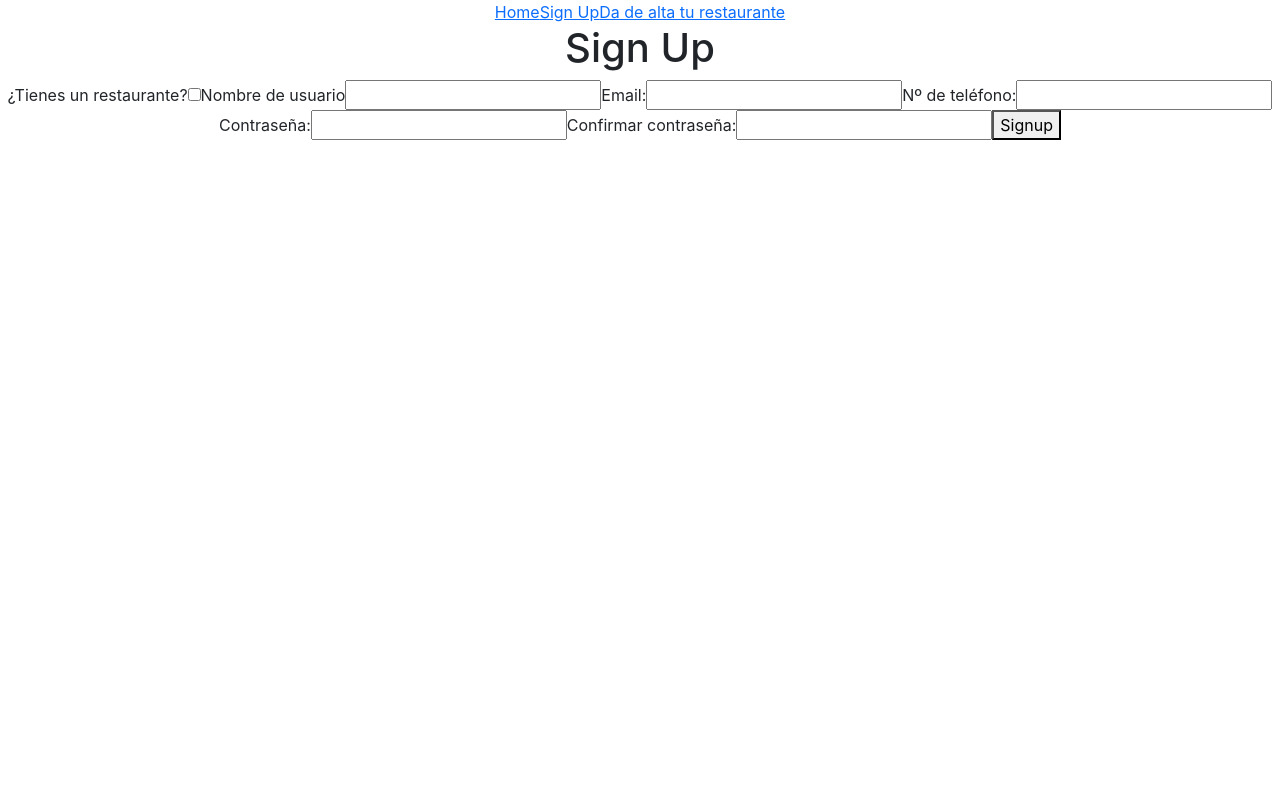
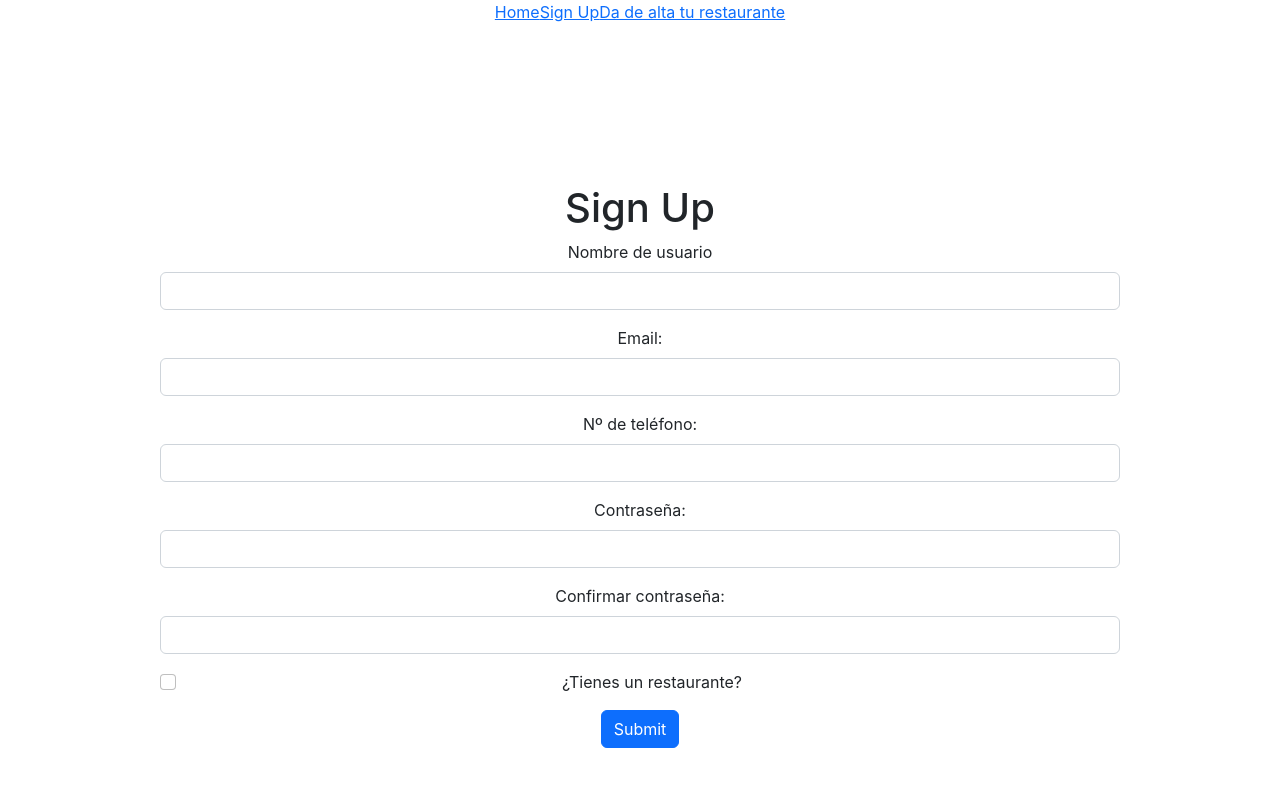
Before and after one commit to MoniIgnacio/client-sibarita, a React (Create React App) app: page /signup in a window 1280 px wide. Shown: the top 786 px of the page. Built offline with nearby package versions, Linux system fonts and the light colour scheme; no server answers.

Commit message:
add some styles in Form Signup

```diff
--- a/src/pages/Signup.jsx
+++ b/src/pages/Signup.jsx
@@ -1,6 +1,9 @@
 import { useState } from "react";
 import { useNavigate } from "react-router-dom";
 import { signupService } from "../pages/services/auth.services";
+
+import Button from "react-bootstrap/Button";
+import Form from "react-bootstrap/Form";
 
 function Signup() {
   const navigate = useNavigate();
@@ -50,60 +53,68 @@ function Signup() {
   };
 
   return (
-    <div>
+    <div style={{padding: '20vh'}}>
       <h1>Sign Up</h1>
 
-      <form onSubmit={handleSignup}>
-        <label>¿Tienes un restaurante?</label>
-        <input
-          type="checkbox"
-          name="role"
-          value={"owner"}
-          onChange={handleRoleChange}
-        />
-        <label>Nombre de usuario</label>
-        <input
-          type="text"
+      <Form onSubmit={handleSignup}>
+        <fieldset>
+          <Form.Group className="mb-3">
+            <Form.Label htmlFor="disabledTextInput">Nombre de usuario</Form.Label>
+            <Form.Control id="disabledTextInput" type="text"
           name="username"
           value={username}
-          onChange={handleUsernameChange}
-        />
+          onChange={handleUsernameChange} />
+          </Form.Group>
 
-        <label>Email:</label>
-        <input
-          type="email"
+          <Form.Group className="mb-3">
+            <Form.Label htmlFor="disabledTextInput">Email:</Form.Label>
+            <Form.Control id="disabledTextInput" type="email"
           name="email"
           value={email}
-          onChange={handleEmailChange}
-        />
-        <label>Nº de teléfono:</label>
-        <input
-          type="text"
+          onChange={handleEmailChange} />
+          </Form.Group>
+
+          <Form.Group className="mb-3">
+            <Form.Label htmlFor="disabledTextInput">Nº de teléfono:</Form.Label>
+            <Form.Control id="disabledTextInput" type="text"
           name="phoneNumber"
           value={phoneNumber}
-          onChange={handlePhoneNumberChange}
-        />
+          onChange={handlePhoneNumberChange} />
+          </Form.Group>
 
-        <label>Contraseña:</label>
-        <input
-          type="password"
+          <Form.Group className="mb-3">
+            <Form.Label htmlFor="disabledTextInput">Contraseña: </Form.Label>
+            <Form.Control id="disabledTextInput" type="password"
           name="password"
           value={password}
-          onChange={handlePasswordChange}
-        />
+          onChange={handlePasswordChange} />
+          </Form.Group>
 
-        <label>Confirmar contraseña:</label>
-        <input
-          type="password"
+
+          <Form.Group className="mb-3">
+            <Form.Label htmlFor="disabledTextInput">Confirmar contraseña: </Form.Label>
+            <Form.Control id="disabledTextInput" type="password"
           name="password2"
           value={password2}
-          onChange={handlePassword2Change}
-        />
+          onChange={handlePassword2Change} />
+          </Form.Group>
 
-        <button type="submit">Signup</button>
+          <Form.Group className="mb-3">
+            <Form.Check
+              type="checkbox"
+              id="disabledFieldsetCheck"
+              label="¿Tienes un restaurante?"
+              name="role"
+              value="owner"
+              onChange={handleRoleChange}
+            />
+        {errorMessage !== "" && <p>{errorMessage}</p>}
+          </Form.Group>
+          <Button type="submit">Submit</Button>
+        </fieldset>
+      </Form>
 
-        {errorMessage !== "" && <p>{errorMessage}</p>}
-      </form>
+
     </div>
   );
 }
```
